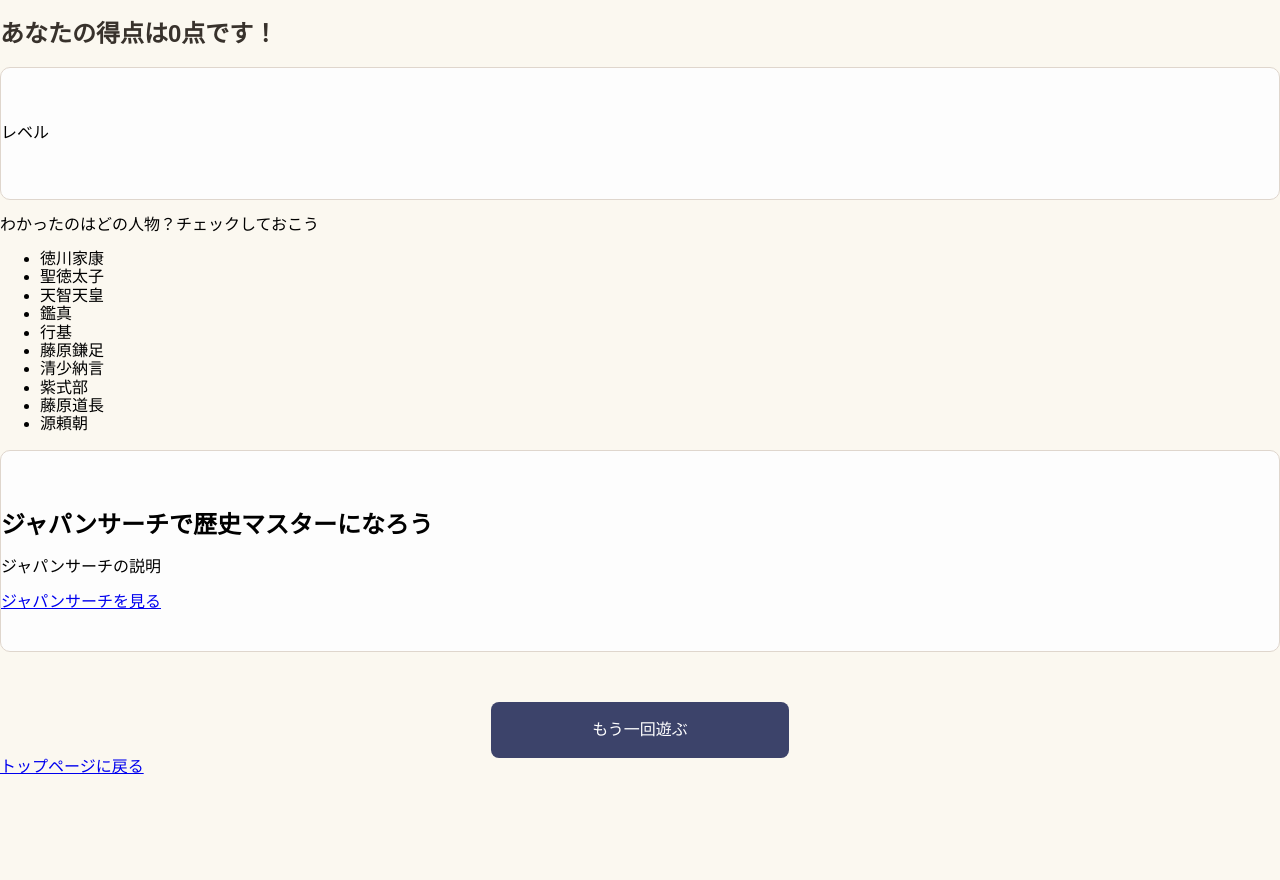
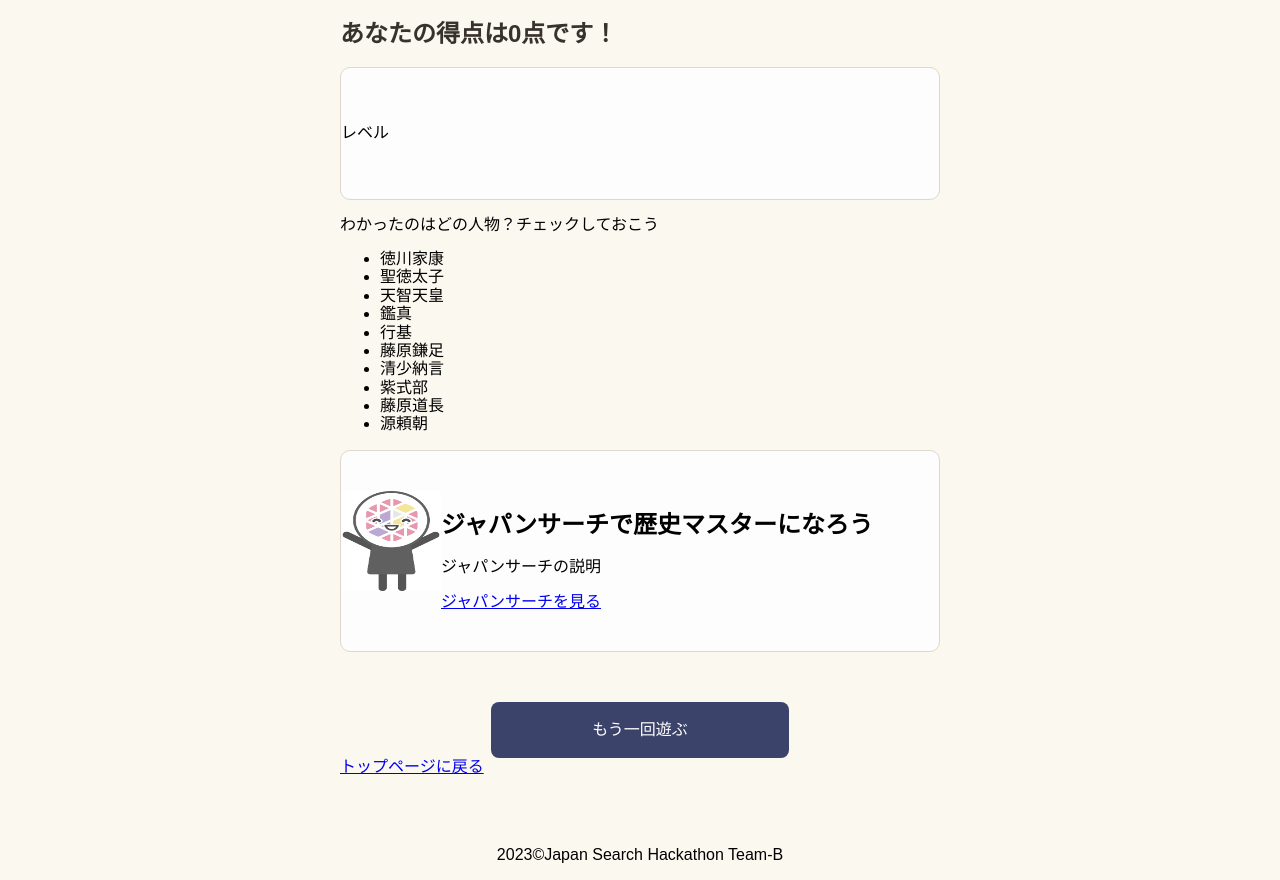
Before and after one commit to sasakiy84/ndl-hackathon-2023, a Vue app: page /score in a window 1280 px wide. Before the commit the page ends 800 px from the top, so only its background shows below. Built offline with nearby package versions, Linux system fonts and the light colour scheme; a web font is replaced by a local one.

Commit message:
center contents and insert gif character on score page

```diff
--- a/src/views/ScoreView.vue
+++ b/src/views/ScoreView.vue
@@ -1,4 +1,6 @@
 <template>
+  <div class="body">
+    <main>
       <h1>あなたの得点は{{ totalScore }}点です！</h1>
       <div class="user-inputs-container">
         <p>レベル</p>
@@ -9,16 +11,21 @@
           {{ question }}
         </li>
       </ul>
-  <div class="user-inputs-container">
-    <article>
+      <div class="user-inputs-container flexbox">
+        <img src="../assets/japansearch.gif" class="jps-gif">
+        <article class="explain-jps">
           <h2>ジャパンサーチで歴史マスターになろう</h2>
           <p>ジャパンサーチの説明</p>
           <a href="https://jpsearch.go.jp/" target="_blank">ジャパンサーチを見る</a>
         </article>
-
       </div>
       <RouterLink to="/question?q=1" tag="button" class="show-answer-link">もう一回遊ぶ</RouterLink>
       <RouterLink to="/home">トップページに戻る</RouterLink>
+    </main>
+    <div style="text-align: center; margin-bottom: 15px">
+      2023©Japan Search Hackathon Team-B
+    </div>
+  </div>
 </template>
 
 <script setup>
@@ -249,4 +256,13 @@ const questions = questionStore.questionIds;
     line-height: 160%;
     color: #38322c;
   }
+
+  .flexbox {
+    display: flex;
+  }
+
+  .jps-gif {
+    width: 100px;
+    height: 100px;
+  }
   </style>
```
Also changed, not shown: src/assets/japansearch.gif (added). Lines whose indentation alone changed are shown as unchanged.
